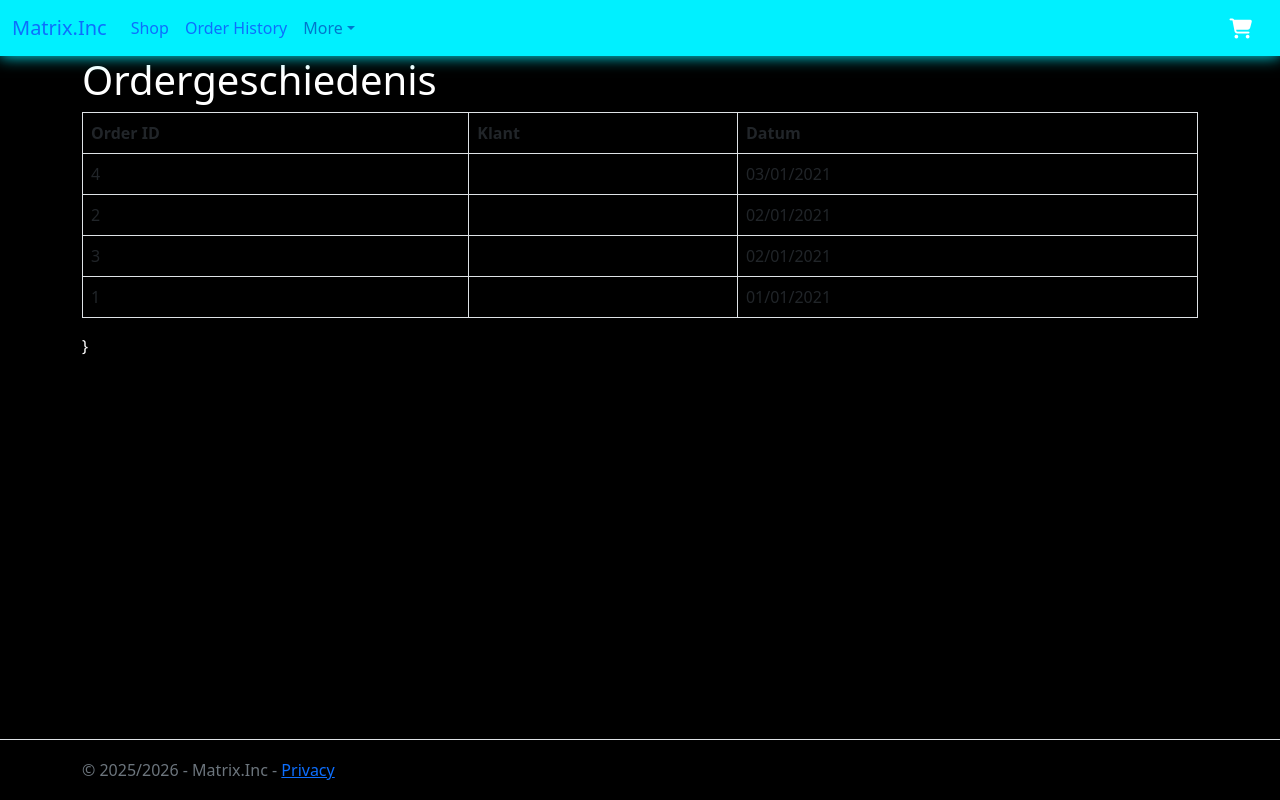
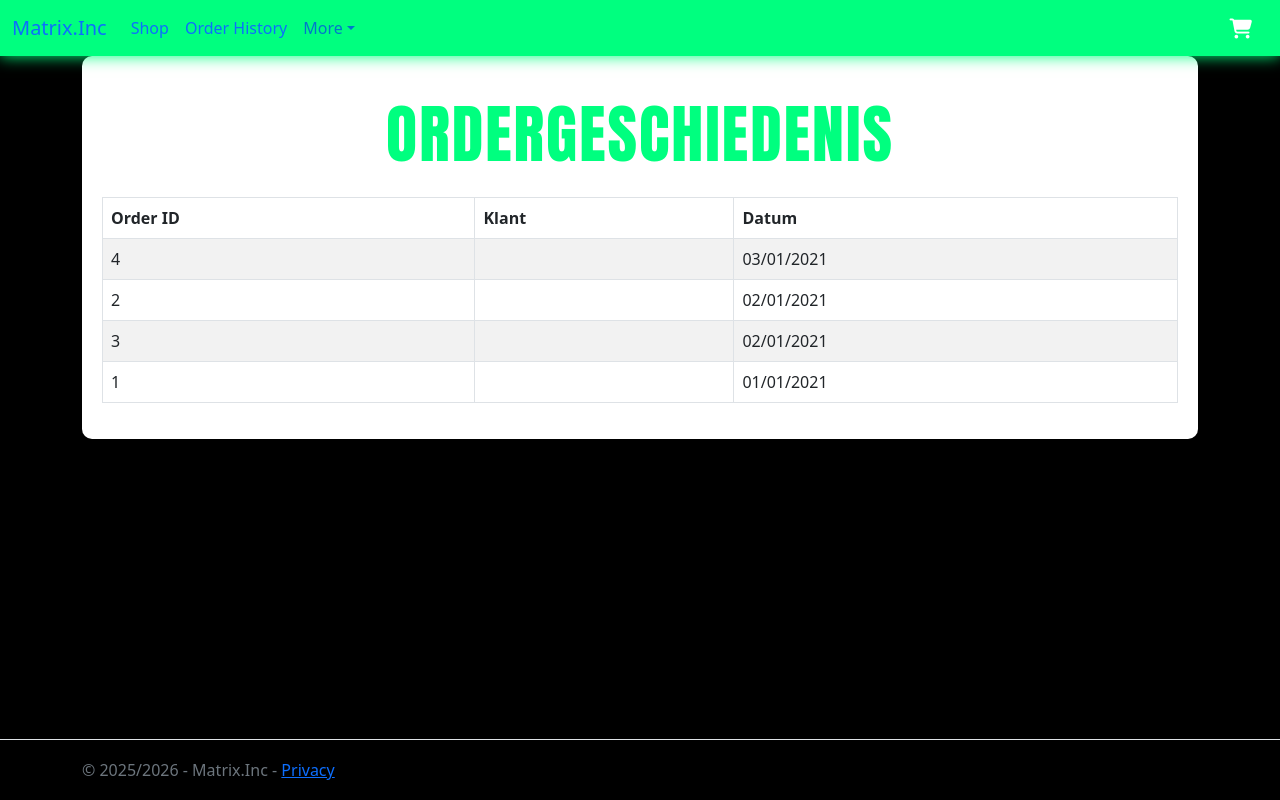
Before and after one commit to Camiel5743/KE03_INTDEV_SE_1_Base_CamielSchnackers, an ASP.NET Core app: page /OrderHistory in a window 1280 px wide. Run offline with ASP.NET Core 8, Linux system fonts and the light colour scheme; data comes from the database, SQL or seed files in the repository; style sheets or scripts are compiled from the project's sources.

Commit message:
- layouts aangepast naar fijnere groene kleur voor een betere structuur en overzicht. - OrderHistory aangemaakt zodat de pagina dezelfde indeling heeft als de Checkout en Cart bestanden.

```diff
--- a/KE03_INTDEV_SE_1_Base/Pages/Cart.cshtml
+++ b/KE03_INTDEV_SE_1_Base/Pages/Cart.cshtml
@@ -9,7 +9,7 @@
     margin-top: 20px;
     font-family: Impact, Haettenschweiler, 'Arial Black', sans-serif;
     font-size: 4em;
-    color: #e60000;
+    color: springgreen
     letter-spacing: 2px;
     text-transform: uppercase;">
     your shoppingcart
--- a/KE03_INTDEV_SE_1_Base/Pages/Checkout.cshtml
+++ b/KE03_INTDEV_SE_1_Base/Pages/Checkout.cshtml
@@ -10,7 +10,7 @@
         margin-top: 20px;
         font-family: Impact, Haettenschweiler, 'Arial Black', sans-serif;
         font-size: 4em;
-        color: #e60000;
+        color: springgreen;
         letter-spacing: 2px;
         text-transform: uppercase;">
         Bestelling afronden
--- a/KE03_INTDEV_SE_1_Base/Pages/Index.cshtml
+++ b/KE03_INTDEV_SE_1_Base/Pages/Index.cshtml
@@ -8,7 +8,7 @@
     margin-top: 20px;
     font-family: Impact, Haettenschweiler, 'Arial Black', sans-serif;
     font-size: 4em;
-    color: #e60000;
+    color: white;
     letter-spacing: 2px;
     text-transform: uppercase;">
     Welcome to Matrix Inc!
@@ -19,8 +19,8 @@
 <div style="text-align: center; margin-top: 20px;">
     <a href="/ProductCatalog"
        style="
-           background-color: #00f0ff;
-           color: #e60000;
+           background-color: springgreen;
+           color: white;
            font-family: Impact, Haettenschweiler, 'Arial Black', sans-serif;
            padding: 36px 90px;
            font-size: 3.6rem;
--- a/KE03_INTDEV_SE_1_Base/Pages/OrderHistory.cshtml
+++ b/KE03_INTDEV_SE_1_Base/Pages/OrderHistory.cshtml
@@ -4,11 +4,22 @@
     ViewData["Title"] = "Ordergeschiedenis";
 }
 
-<h1>Ordergeschiedenis</h1>
+<div style="background-color: white; padding: 20px; border-radius: 10px;">
+
+    <h1 style="
+        text-align: center;
+        margin-top: 20px;
+        font-family: Impact, Haettenschweiler, 'Arial Black', sans-serif;
+        font-size: 4em;
+        color: springgreen;
+        letter-spacing: 2px;
+        text-transform: uppercase;">
+        Ordergeschiedenis
+    </h1>
 
     @if (Model.Orders != null && Model.Orders.Any())
     {
-    <table class="table table-bordered table-striped">
+        <table class="table table-bordered table-striped mt-4">
             <thead>
                 <tr>
                     <th>Order ID</th>
@@ -30,7 +41,6 @@
     }
     else
     {
-    <p>Er zijn nog geen bestellingen geplaatst.</p>
+        <p style="text-align: center; font-size: 1.2em;">Er zijn nog geen bestellingen geplaatst.</p>
     }
-
-}
+</div>
--- a/KE03_INTDEV_SE_1_Base/Pages/ProductCatalog.cshtml
+++ b/KE03_INTDEV_SE_1_Base/Pages/ProductCatalog.cshtml
@@ -9,7 +9,7 @@
     margin-top: 20px;
     font-family: Impact, Haettenschweiler, 'Arial Black', sans-serif;
     font-size: 4em;
-    color: #e60000;
+    color: white;
     letter-spacing: 2px;
     text-transform: uppercase;">
     Onze producten!
--- a/KE03_INTDEV_SE_1_Base/Pages/Shared/_Layout.cshtml
+++ b/KE03_INTDEV_SE_1_Base/Pages/Shared/_Layout.cshtml
@@ -11,7 +11,8 @@
 </head>
 <body style="background-color: black; color: white;">
     <header>
-        <nav class="navbar navbar-expand-lg" style="background-color: #00f0ff; box-shadow: 0 0 15px #00f0ff;">
+        <nav class="navbar navbar-expand-lg" style="background-color: springgreen; box-shadow: 0 0 15px springgreen
+;">
             <div class="container-fluid">
                 <a class="navbar-brand" asp-area="" asp-page="/Index">Matrix.Inc</a>
                 <button class="navbar-toggler" type="button" data-bs-toggle="collapse" data-bs-target="#navbarColor01" aria-controls="navbarColor01" aria-expanded="false" aria-label="Toggle navigation">
--- a/KE03_INTDEV_SE_1_Base/Pages/Userinput.cshtml
+++ b/KE03_INTDEV_SE_1_Base/Pages/Userinput.cshtml
@@ -10,7 +10,7 @@
         margin-top: 20px;
         font-family: Impact, Haettenschweiler, 'Arial Black', sans-serif;
         font-size: 4em;
-        color: #e60000;
+        color: springgreen;
         letter-spacing: 2px;
         text-transform: uppercase;">
         Gegevens invullen
```
Lines whose indentation alone changed are shown as unchanged.
